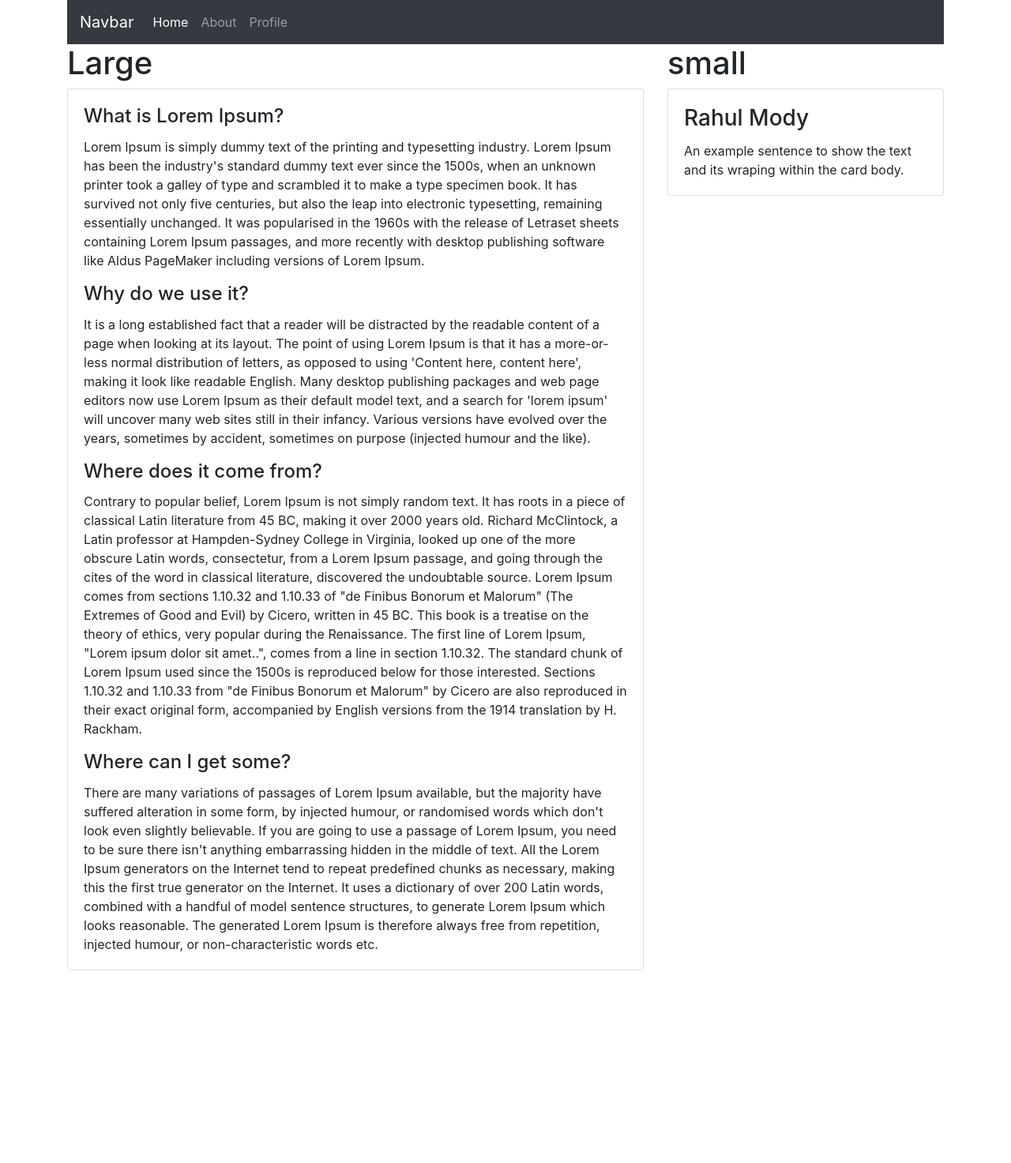
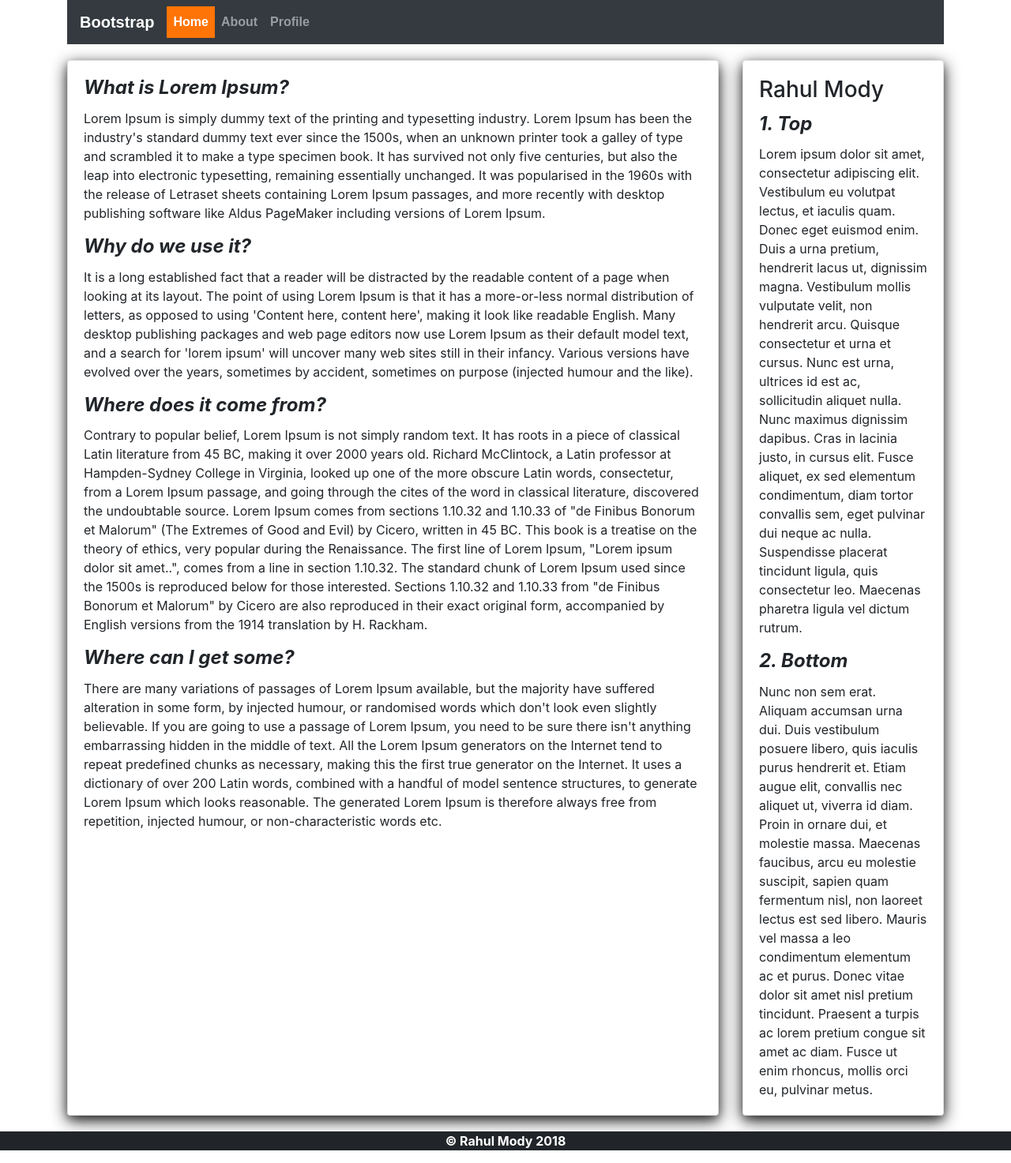
Before and after one commit to rahul9mody/BoostrapPages, a plain HTML site: page index.html in a window 1280 px wide. Shown: the whole page at 79% size. Before the commit the page ends 1229 px from the top, so only its background shows below. Drawn offline with nearby package versions, Linux system fonts and the light colour scheme.

Commit message:
Updated files with working prototypes

```diff
--- a/css/style.css
+++ b/css/style.css
@@ -1 +1,51 @@
-//Initial writings
+.navbar{
+	width: 100%;
+	font-family: sans-serif;
+	font-weight: bold;
+}
+
+.container .row{
+
+	margin-top: 20px;
+}
+
+.container .card{
+
+	box-shadow: 0 4px 8px 0 rgb(0,0,0,0.2), 0 6px 20px 0 rgba(0,0,0,0.9);
+	height: 100%;
+}
+
+.footer {
+   position: relative;
+   left: 0;
+   bottom: 0;
+   width: 100%;
+   background-color: #212529;
+   color: white;
+   text-align: center;
+   margin-top: 20px;
+}
+.active{
+	background-color: #ff7407
+}
+
+h4{
+	font-weight: bold;
+}
+
+.jumbotron
+{
+    width: 100%;
+    height: 250px;
+    background-color: #00B9FF;
+
+
+  }
+
+h1{
+	text-align: center;
+	font-family: monospace;
+	font-weight: bold;
+	font-size: 100px;
+	color: white;
+   }
--- a/index.html
+++ b/index.html
@@ -7,6 +7,7 @@
 
     <!-- Bootstrap CSS -->
     <link rel="stylesheet" href="https://maxcdn.bootstrapcdn.com/bootstrap/4.0.0/css/bootstrap.min.css" integrity="sha384-Gn5384xqQ1aoWXA+058RXPxPg6fy4IWvTNh0E263XmFcJlSAwiGgFAW/dAiS6JXm" crossorigin="anonymous">
+    <link rel="stylesheet" type="text/css" href="css/style.css">
 
 
   </head>
@@ -14,7 +15,7 @@
 
     <div class="container">
       <nav class="navbar navbar-expand-lg navbar-dark bg-dark">
-        <a class="navbar-brand" href="#">Navbar</a>
+        <a class="navbar-brand" href="#">Bootstrap</a>
         <button class="navbar-toggler" type="button" data-toggle="collapse" data-target="#navbarNav" aria-controls="navbarNav" aria-expanded="false" aria-label="Toggle navigation">
           <span class="navbar-toggler-icon"></span>
         </button>
@@ -27,7 +28,7 @@
               <a class="nav-link" href="about.html"> About </a>
             </li>
             <li class="nav-item">
-              <a class="nav-link" href="profile.html"> Profile</a>
+              <a class="nav-link" href="profile.html"> Profile </a>
             </li>
           </ul>
         </div>
@@ -36,19 +37,18 @@
 
     <div class="container">
       <div class="row">
-      <div class="col-8">
-        <h1>Large</h1>
+        <div class="col-9">
           <div class="card">
             <div class="card-body">
 
-            <h4 class="card-title"> What is Lorem Ipsum? </h4>
+              <i><h4 class="card-title"> What is Lorem Ipsum? </h4></i>
               <p class="card-text">
 
 
                 Lorem Ipsum is simply dummy text of the printing and typesetting industry. Lorem Ipsum has been the industry's standard dummy text ever since the 1500s, when an unknown printer took a galley of type and scrambled it to make a type specimen book. It has survived not only five centuries, but also the leap into electronic typesetting, remaining essentially unchanged. It was popularised in the 1960s with the release of Letraset sheets containing Lorem Ipsum passages, and more recently with desktop publishing software like Aldus PageMaker including versions of Lorem Ipsum.
               </p>
 
-            <h4 class="card-title"> Why do we use it?</h4>
+              <i><h4 class="card-title"> Why do we use it?</h4></i>
 
               <p class="card-text">
 
@@ -56,7 +56,7 @@
               </p>
 
 
-            <h4 class="card-title">Where does it come from? </h4>
+              <i><h4 class="card-title">Where does it come from? </h4></i>
 
               <p class="card-text">
 
@@ -66,30 +66,44 @@
 
               </p>
 
-            <h4 class="card-title"> Where can I get some?</h4>
+              <i><h4 class="card-title"> Where can I get some?</h4></i>
 
               <p class="card-text">
 
                 There are many variations of passages of Lorem Ipsum available, but the majority have suffered alteration in some form, by injected humour, or randomised words which don't look even slightly believable. If you are going to use a passage of Lorem Ipsum, you need to be sure there isn't anything embarrassing hidden in the middle of text. All the Lorem Ipsum generators on the Internet tend to repeat predefined chunks as necessary, making this the first true generator on the Internet. It uses a dictionary of over 200 Latin words, combined with a handful of model sentence structures, to generate Lorem Ipsum which looks reasonable. The generated Lorem Ipsum is therefore always free from repetition, injected humour, or non-characteristic words etc.
+
               </p>
 
             </div>
           </div>
       </div>
-      <div class="col-4">
-        <h1>small</h1>
+      <div class="col-3">
         <div class="card">
         <div class="card-body">
-          <h3 class="card-title"> Rahul Mody </h3>
-          <p class="card-text"> An example sentence to show the text and its wraping within the card body.</p>
+          <strong> <h3 class="card-title"> Rahul Mody </h3></strong>
+
+          <i><h4 class="card-title"> 1. Top</h4></i>
+          <p class="card-text">
+
+            Lorem ipsum dolor sit amet, consectetur adipiscing elit. Vestibulum eu volutpat lectus, et iaculis quam. Donec eget euismod enim. Duis a urna pretium, hendrerit lacus ut, dignissim magna. Vestibulum mollis vulputate velit, non hendrerit arcu. Quisque consectetur et urna et cursus. Nunc est urna, ultrices id est ac, sollicitudin aliquet nulla. Nunc maximus dignissim dapibus. Cras in lacinia justo, in cursus elit. Fusce aliquet, ex sed elementum condimentum, diam tortor convallis sem, eget pulvinar dui neque ac nulla. Suspendisse placerat tincidunt ligula, quis consectetur leo. Maecenas pharetra ligula vel dictum rutrum.
+          </p>
+
+          <i><h4 class="card-title"> 2. Bottom </h4></i>
+          <p class="card-text">
+
+            Nunc non sem erat. Aliquam accumsan urna dui. Duis vestibulum posuere libero, quis iaculis purus hendrerit et. Etiam augue elit, convallis nec aliquet ut, viverra id diam. Proin in ornare dui, et molestie massa. Maecenas faucibus, arcu eu molestie suscipit, sapien quam fermentum nisl, non laoreet lectus est sed libero. Mauris vel massa a leo condimentum elementum ac et purus. Donec vitae dolor sit amet nisl pretium tincidunt. Praesent a turpis ac lorem pretium congue sit amet ac diam. Fusce ut enim rhoncus, mollis orci eu, pulvinar metus.
+          </p>
         </div>
       </div>
       </div>
     </div>
-    <div class="row">
+  </div>
 
+    <div class="footer">
+      <strong><p> &#169; Rahul Mody 2018</p></strong>
     </div>
-  </div>
+
+
 
       <!-- Optional JavaScript -->
     <!-- jQuery first, then Popper.js, then Bootstrap JS -->
@@ -98,4 +112,6 @@
     <script src="https://maxcdn.bootstrapcdn.com/bootstrap/4.0.0/js/bootstrap.min.js" integrity="sha384-JZR6Spejh4U02d8jOt6vLEHfe/JQGiRRSQQxSfFWpi1MquVdAyjUar5+76PVCmYl" crossorigin="anonymous"></script>
 
   </body>
+
+
 </html>
```
Also changed, not shown: about.html (+36 -2 lines), profile.html (+15 -2 lines), img/1.jpeg (added), img/2.jpeg (added), img/3.jpeg (added). Lines whose indentation alone changed are shown as unchanged.
